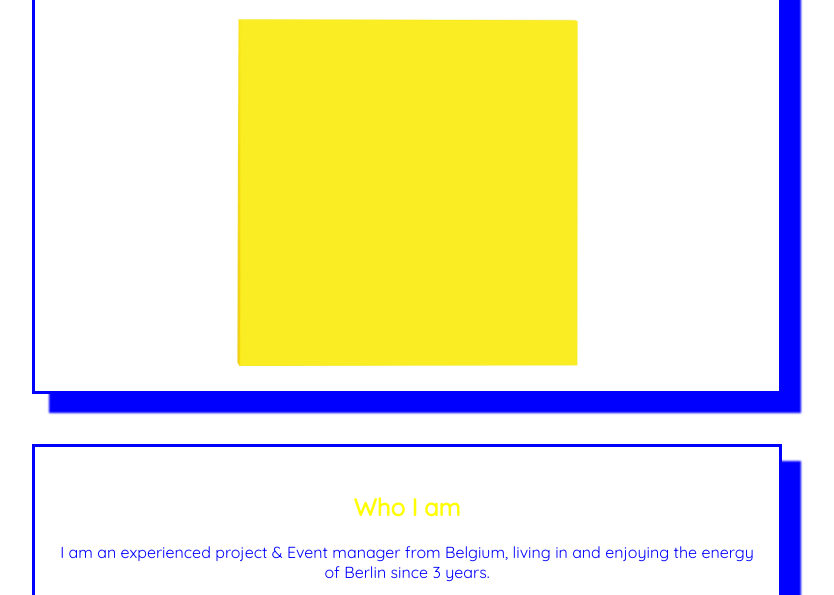
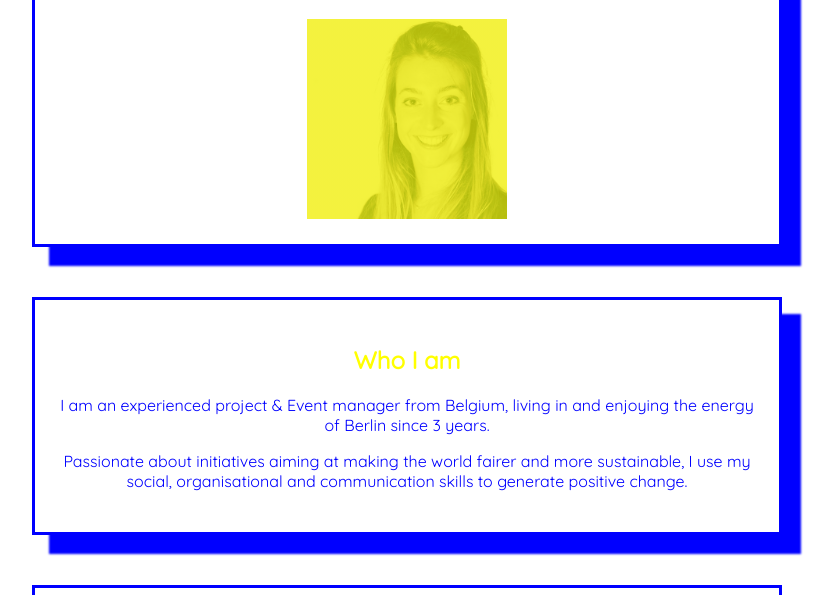
Before and after one commit to evolenadewilde/welcome, a plain HTML site: page index.html in a window 1280 px wide. Shown: the part 142-737 px from the top of the page, without its empty margins (233-1067 px from the left). Drawn offline with Linux system fonts and the light colour scheme.

Commit message:
Add files via upload

```diff
--- a/index.html
+++ b/index.html
@@ -12,7 +12,9 @@
 		<div class="container">
 			<div class="white-card">
 				<h1>Hi, I'm Evoléna!</h1>
-				<img src="images/index.jpg" alt="Yellow">
+				<div class="yellow-filter">
+
+				</div>
 			</div>
 			<div class="white-card">
 				<h2>Who I am</h2>
--- a/style.css
+++ b/style.css
@@ -21,14 +21,7 @@ a{
 	text-decoration: none;
 }
 
-img {
-  display: block;
-  margin-left: auto;
-  margin-right: auto;
-  width: 50%;
-  width: 200px
-  filter: yellow;
-}
+
 
 
 .white-card {
@@ -38,6 +31,15 @@ img {
     text-align: center;
     border: 3px solid;
     box-shadow: 18px 18px 2px 1px blue;
+}
+
+.yellow-filter {
+	background-image: linear-gradient(0deg, rgba(255, 255, 0, 0.7) 0%, rgba(255, 255, 0, 0.7) 50%), url("images/evolena.jpg");
+	background-size: cover;
+	width: 200px;
+	height: 200px;
+	margin: auto;
+
 }
 
 .container{
```
